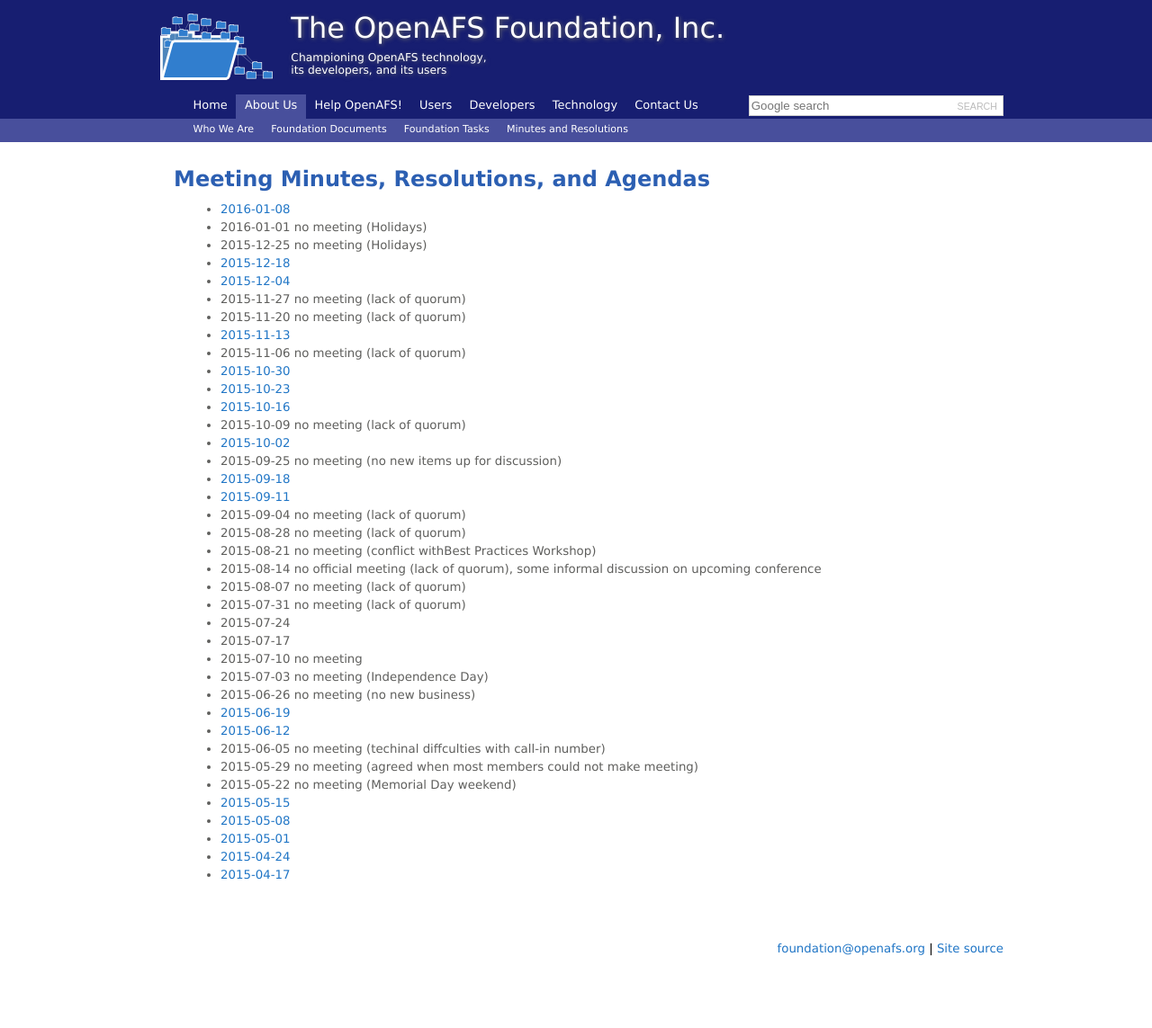
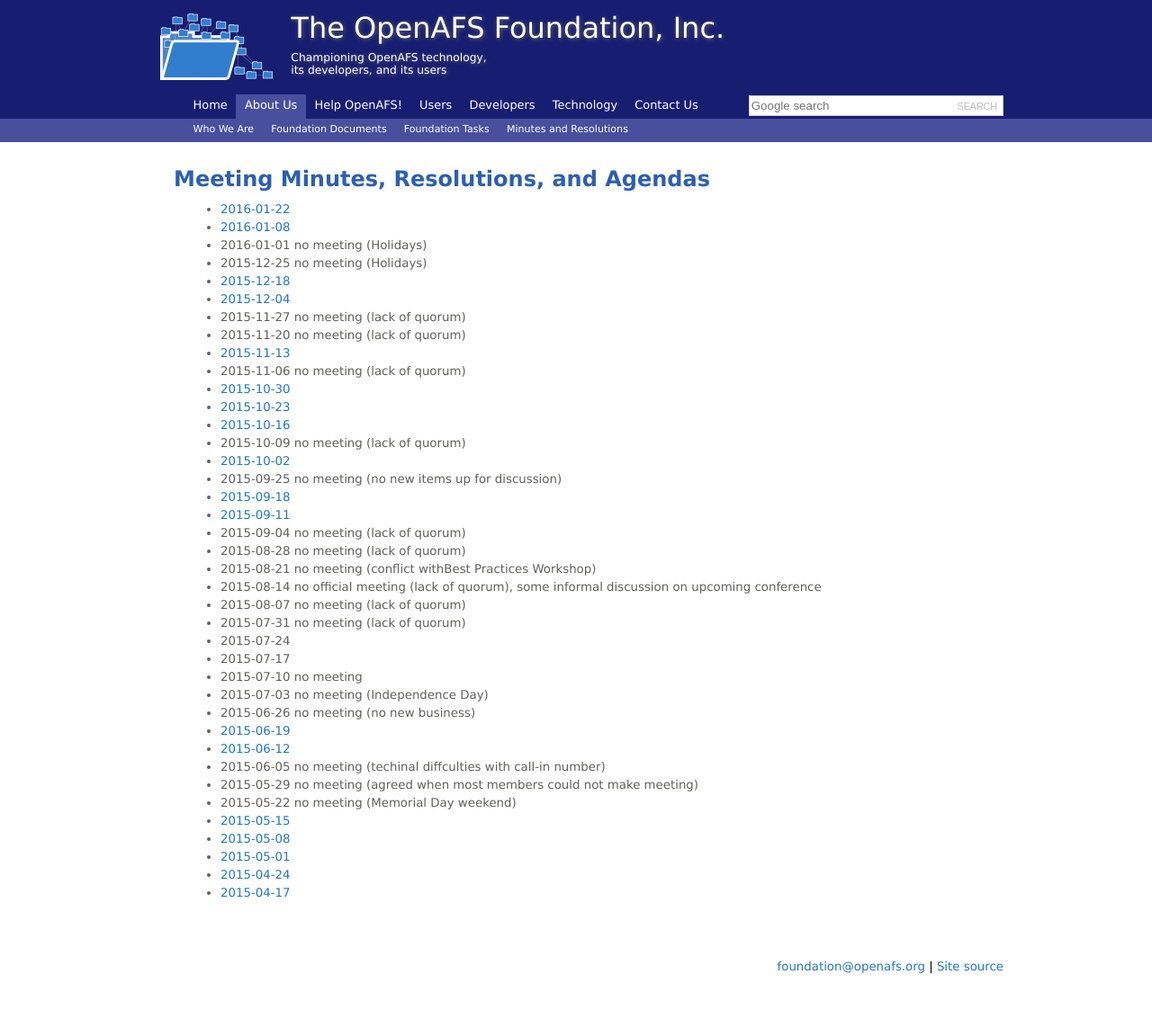
Before and after one commit to openafsfoundation/openafsfoundation.org, a Jekyll site: the page built from about/minutes/index.md, in a window 1280 px wide. Shown: the whole page at 90% size. Built offline with Jekyll 4.4.1, drawn with Linux system fonts in a browser that asks for light colours.

Commit message:
Update index.md

```diff
--- a/about/minutes/index.md
+++ b/about/minutes/index.md
@@ -5,6 +5,7 @@
 
 ## Meeting Minutes, Resolutions, and Agendas ##
 
+* [2016-01-22]({{site.github.url}}/about/minutes/2016-01-22/)
 * [2016-01-08]({{site.github.url}}/about/minutes/2016-01-08/)
 * 2016-01-01 no meeting (Holidays)
 * 2015-12-25 no meeting (Holidays)
```
